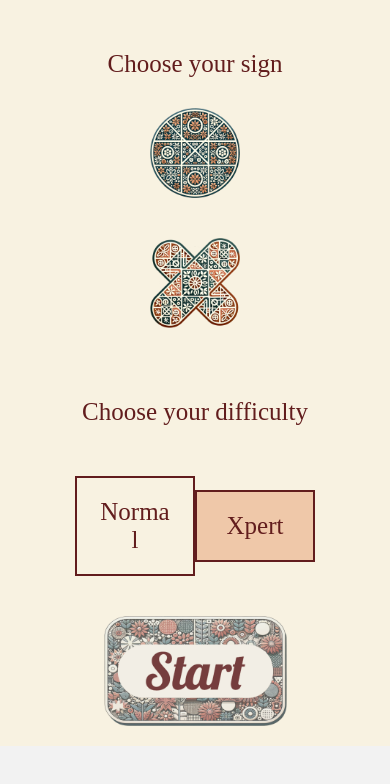
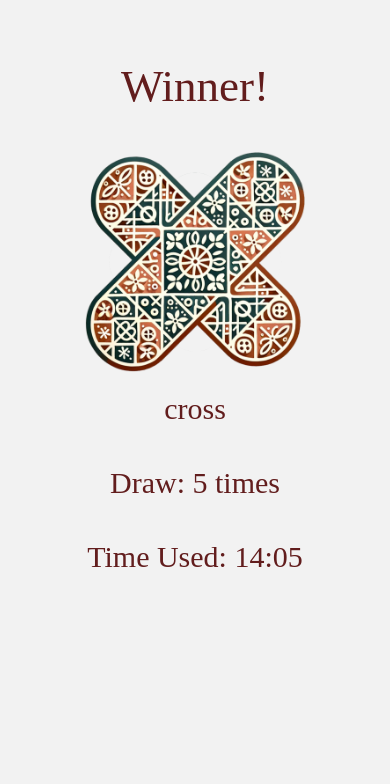
Before and after one commit to alexltyt/XpertYouCantWin, a React Native app: screen /Winning in a window 390 px wide. Shown: the top 784 px of the page. Built offline with nearby package versions, Linux system fonts and the light colour scheme.

Commit message:
Add WinningScreen component and update HomeScreen component

```diff
--- a/App.jsx
+++ b/App.jsx
@@ -4,9 +4,10 @@ import { Colors } from 'react-native/Libraries/NewAppScreen';
 import { NavigationContainer } from '@react-navigation/native';
 import { createStackNavigator } from '@react-navigation/stack';
 import HomeScreen from './src/screens/HomeScreen';
+import WinningScreen from './src/screens/WinningScreen';
 
 
-const App = () => {
+function App() {
 
   const Stack = createStackNavigator();
 
@@ -15,6 +16,7 @@ const App = () => {
     <>
       <Stack.Navigator screenOptions={{headerShown: false}}>
         <Stack.Screen name="Home" component={HomeScreen} />
+        <Stack.Screen name="Winning" component={WinningScreen} />
       </Stack.Navigator>
     </>
   </NavigationContainer>
--- a/src/components/ChooseDifficulty.jsx
+++ b/src/components/ChooseDifficulty.jsx
@@ -30,12 +30,6 @@ const ChooseDifficulty = ({onSelect, difficulty}) => {
                 </Text>
             </Pressable>
         </View>
-        <View style={styles.startContainer}>
-            <Image
-                source={require('../assets/image/start2.png')}
-                style={styles.startButton}
-            />
-        </View>
     </View>
   )
 }
@@ -46,7 +40,6 @@ const styles = StyleSheet.create({
         justifyContent: 'space-around',
         alignItems: 'center',
         marginTop: 20,
-        marginBottom: 20,
     },
     text: {
         fontSize: 25,
@@ -71,19 +64,7 @@ const styles = StyleSheet.create({
     },
     selected: {
         backgroundColor: '#EFC8A9',
-    },
-    startContainer: {
-        width: 250,
-        height: 110,
-        aspectRatio: 1,
-        marginTop: 20,
-    },
-    startButton: {
-        flex: 1,
-        width: '100%',
-        height: '100%',
-        resizeMode: 'contain',
-    },
+    }
   });
 
 export default ChooseDifficulty
--- a/src/components/GameResult.jsx
+++ b/src/components/GameResult.jsx
@@ -2,17 +2,59 @@ import React from 'react'
 import { StyleSheet, View, Text, Image, Pressable } from 'react-native';
 import { useState } from 'react';
 
-const GameResult = (winner) => {
+const GameResult = ({draw, timeUsed}) => {
   return (
-    <View>
-        <View>
-            <Text>Winner!</Text>
+    <View style={styles.container}>
+        <View style={styles.title}>
+            <Text style={styles.title}>Winner!</Text>
         </View>
         <View>
-            <Image source={require('../assets/images/rock.png')} />
+            <View style={styles.winnerSignContainer}>
+              <Image source={require('../assets/image/cross1.png')} style={styles.winnerSign} />
+            </View>
+            <Text style={styles.text}>cross</Text>
+        </View>
+        <View>
+            <Text style={styles.text}>Draw: {draw} times</Text>
+            <Text style={styles.text}>Time Used: {timeUsed}</Text>
         </View>
     </View>
   )
 }
 
+const styles = StyleSheet.create({
+  container: {
+    flexDirection: 'column',
+    justifyContent: 'space-around',
+    alignItems: 'center',
+    marginTop: 20,
+  },
+  title: {
+      fontSize: 45,
+      margin:20,
+      fontFamily: 'Lobster-Regular',
+      color: 'rgb(98, 29, 29)',
+      textAlign: 'center',
+  },
+  text: {
+      fontSize: 30,
+      margin:20,
+      fontFamily: 'Lobster-Regular',
+      color: 'rgb(98, 29, 29)',
+      textAlign: 'center',
+  },
+  winnerSignContainer: {
+      width: 220,
+      height: 220,
+      aspectRatio: 1,
+      resizeMode: 'contain',
+  },
+  winnerSign: {
+      flex: 1,
+      width: '100%',
+      height: '100%',
+      resizeMode: 'contain',
+  },
+});
+
 export default GameResult
--- a/src/screens/HomeScreen.jsx
+++ b/src/screens/HomeScreen.jsx
@@ -4,7 +4,7 @@ import { useState } from 'react';
 import ChooseSign from '../components/ChooseSign';
 import ChooseDifficulty from '../components/ChooseDifficulty';
 
-const HomeScreen = () => {
+const HomeScreen = ({navigation}) => {
   const [difficulty, setDifficulty] = useState('xpert'); // ['normal', 'xpert']
 
   function handleSelect(difficulty){
@@ -15,14 +15,33 @@ const HomeScreen = () => {
     < View style={styles.bg}>
         <ChooseSign />
         <ChooseDifficulty onSelect={handleSelect} difficulty={difficulty}/>
+            <Pressable style={styles.startContainer} onPress={()=>navigation.navigate('Winning')}>
+                <Image
+                    source={require('../assets/image/start2.png')}
+                    style={styles.startButton}
+                />
+            </Pressable>
     </View>
   );
 };
 
 const styles = StyleSheet.create({
   bg: {
+    height: '100%',
     backgroundColor: 'rgba(250, 243, 223, 0.852)',
-
+    alignItems: 'center',
+  },
+  startContainer: {
+    width: 250,
+    height: 110,
+    aspectRatio: 1,
+    marginTop: 20,
+},
+  startButton: {
+      flex: 1,
+      width: '100%',
+      height: '100%',
+      resizeMode: 'contain',
   },
 });
 
--- a/src/screens/WinningScreen.jsx
+++ b/src/screens/WinningScreen.jsx
@@ -1,12 +1,13 @@
 import React from 'react'
 import { StyleSheet, View, Text, Image, Pressable } from 'react-native';
 import { useState } from 'react';
+import GameResult from '../components/GameResult';
 
 
-const WinningScreen = () => {
+const WinningScreen = ({navigation}) => {
   return (
     <View>
-
+        <GameResult draw="5" timeUsed="14:05"/>
     </View>
   )
 }
```
